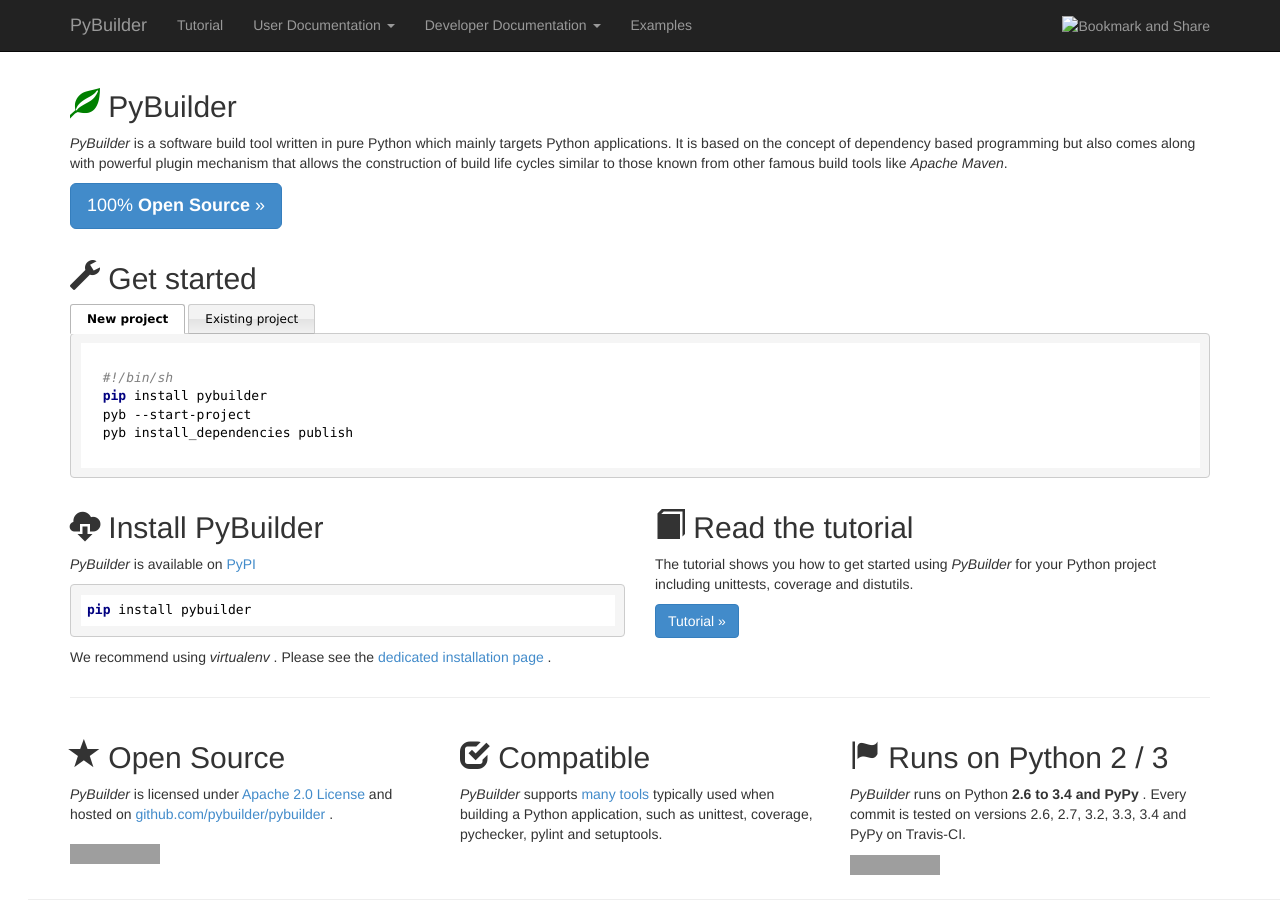
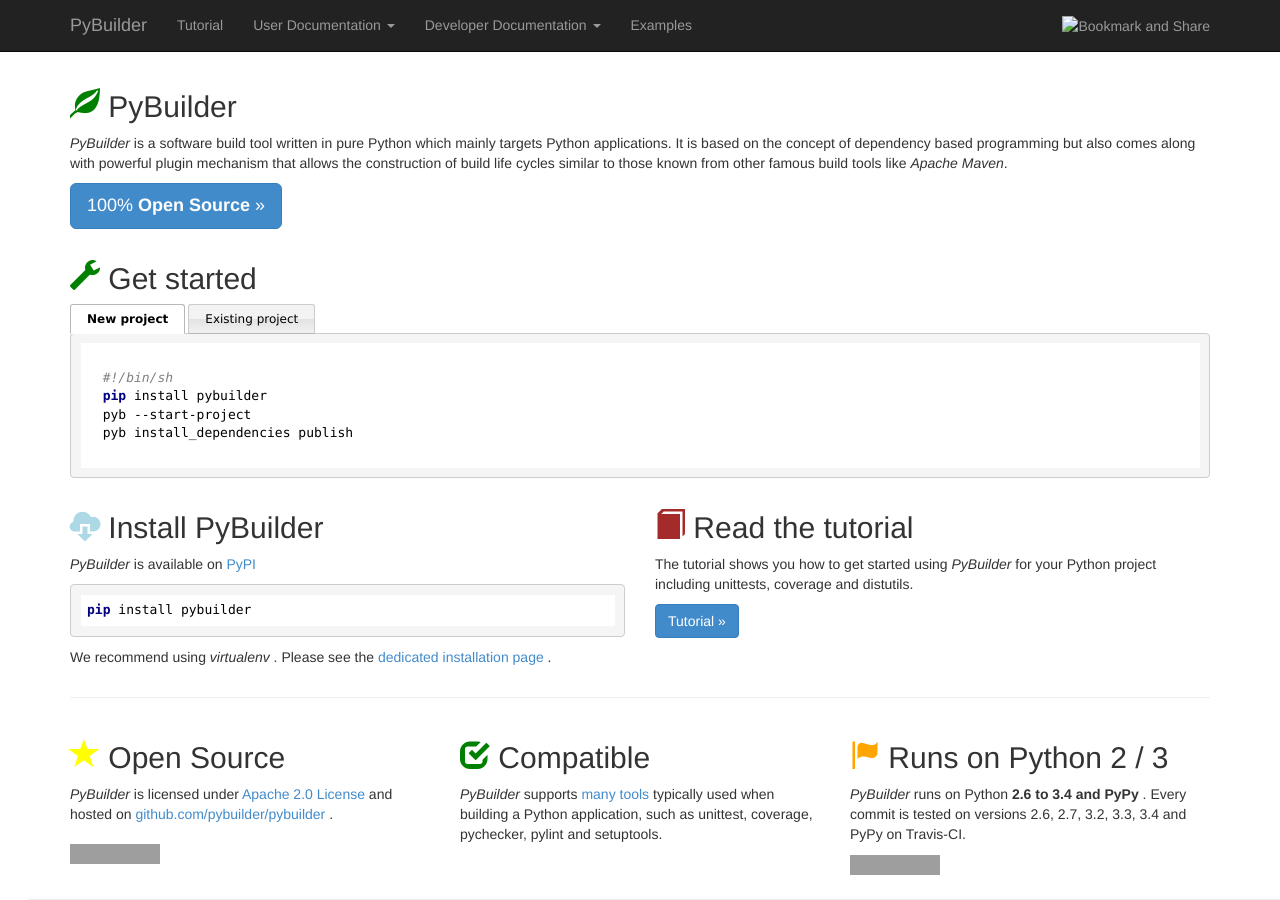
Before and after one commit to pybuilder/pybuilder.github.io, a Jekyll site: the page built from index.html, in a window 1280 px wide and 900 px high, scrolled down 556 px. Built offline with Jekyll 4.4.1, drawn with Linux system fonts in a browser that asks for light colours; nearby versions of some CDN libraries; grey boxes are pictures that could not be loaded.

Commit message:
Testing some colors

```diff
--- a/index.html
+++ b/index.html
@@ -34,7 +34,7 @@
 <div class="row">
   <div class="col-md-12">
     <h2>
-    <span class="glyphicon glyphicon-wrench"></span>
+    <span class="glyphicon glyphicon-wrench" style="color: green"></span>
     Get started
     </h2>
     <ul class="tabs" data-persist="true">
@@ -71,7 +71,7 @@
 <div class="row">
   <div class="col-md-6">
     <h2>
-      <span class="glyphicon glyphicon-cloud-download"></span>
+      <span class="glyphicon glyphicon-cloud-download" style="color: lightblue"></span>
       Install PyBuilder
     </h2>
     <p>
@@ -92,7 +92,7 @@
   <div class="col-md-6">
 
     <h2>
-      <span class="glyphicon glyphicon-book"></span>
+      <span class="glyphicon glyphicon-book" style="color: brown"></span>
       Read the tutorial
     </h2>
     <p>
@@ -111,7 +111,7 @@
   <div class="col-md-4">
 
     <h2>
-      <span class="glyphicon glyphicon-star"></span>
+      <span class="glyphicon glyphicon-star"  style="color: yellow"></span>
       Open Source
     </h2>
     <em>PyBuilder</em>
@@ -132,7 +132,7 @@
 
   <div class="col-md-4">
     <h2>
-      <span class="glyphicon glyphicon-check"></span>
+      <span class="glyphicon glyphicon-check" style="color: green"></span>
       Compatible
     </h2>
 
@@ -147,7 +147,7 @@
 
   <div class="col-md-4">
     <h2>
-      <span class="glyphicon glyphicon-flag"></span>
+      <span class="glyphicon glyphicon-flag" style="color: orange"></span>
       Runs on Python 2 / 3
     </h2>
 
```
